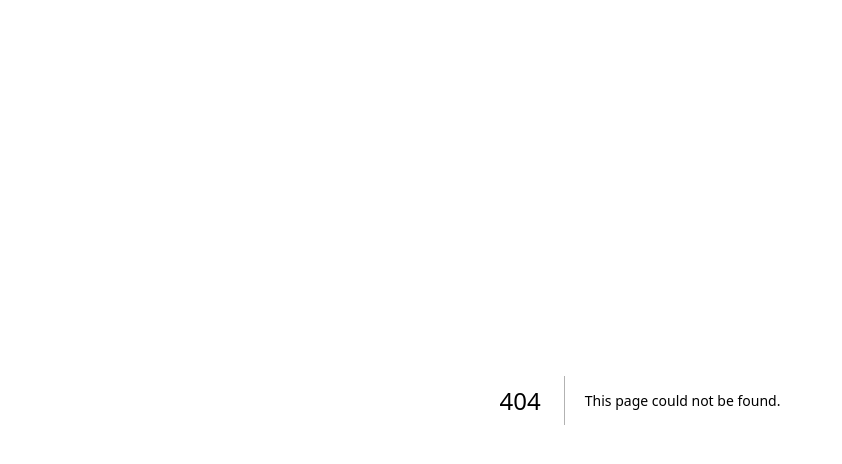
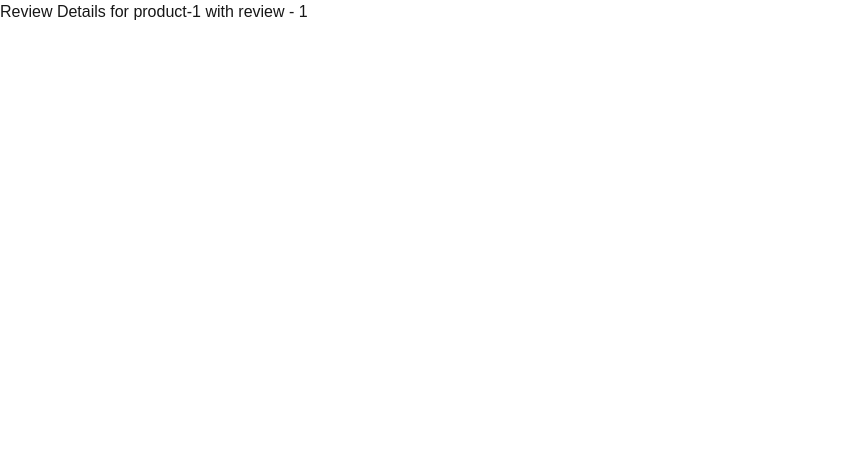
Before and after one commit to Srinu126/next.js-15, a Next.js app: page /products/1/reviews/1 in a window 1280 px wide. Before the commit this address had no page. Shown: the top 464 px of the page, without its empty margins (0-842 px from the left). Built offline with nearby package versions, Linux system fonts and the light colour scheme.

Commit message:
Nested Dynamic routes

```diff
--- /dev/null
+++ b/app/products/[productId]/reviews/[reviewId]/page.tsx
@@ -0,0 +1,13 @@
+import React from 'react'
+
+const ReviewDetails = async({params}: {params: Promise<{productId: string; reviewId: string}>}) => {
+    const productId = (await params).productId;
+  const reviewId = (await params).reviewId;
+  return (
+    <div>
+        <h1>Review Details for product-{productId} with review - {reviewId}</h1>
+    </div>
+  )
+}
+
+export default ReviewDetails
--- /dev/null
+++ b/app/products/[productId]/reviews/page.tsx
@@ -0,0 +1,9 @@
+import React from 'react'
+
+const Reviews = () => {
+  return (
+    <div>Reviews</div>
+  )
+}
+
+export default Reviews
```
